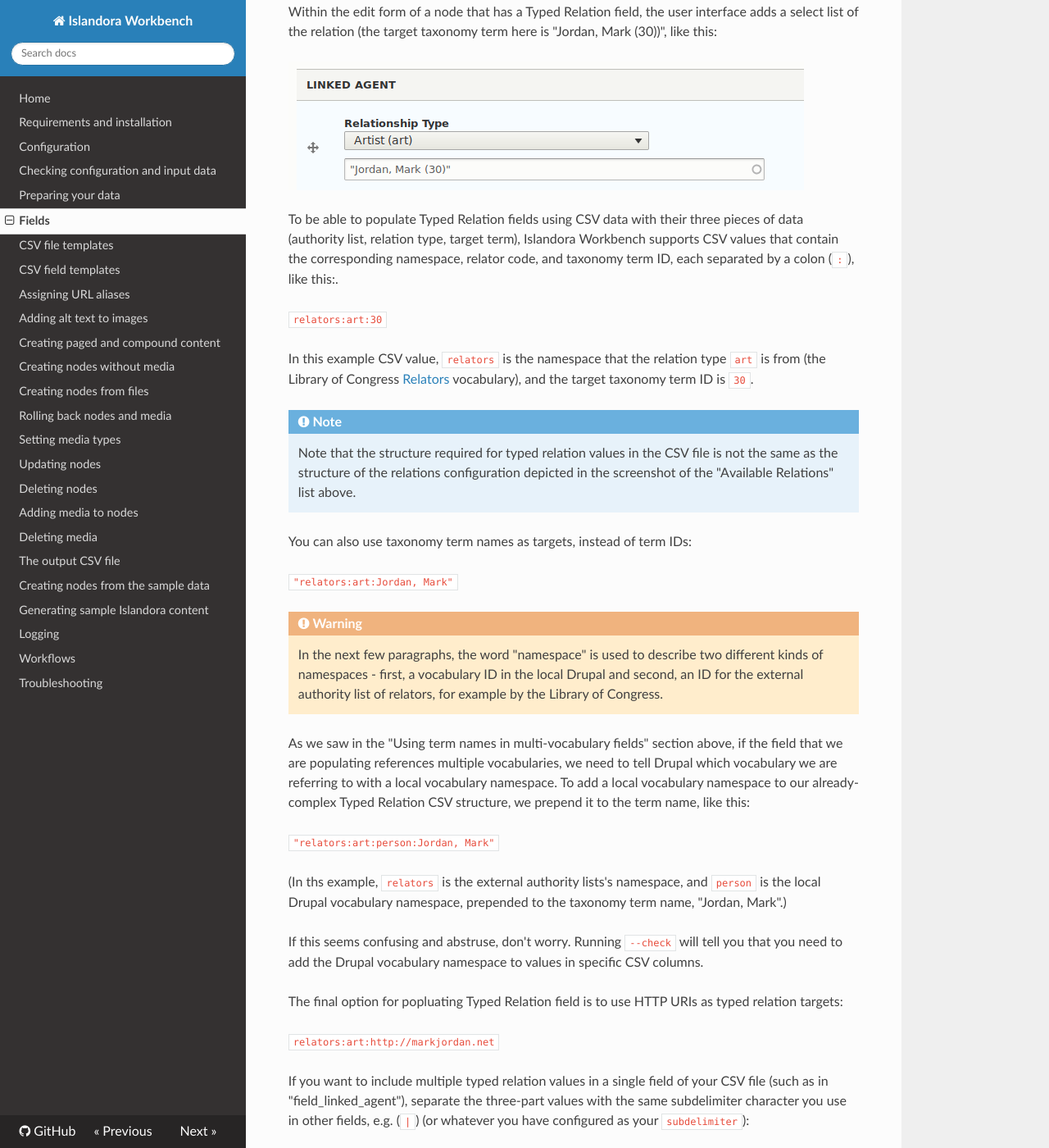
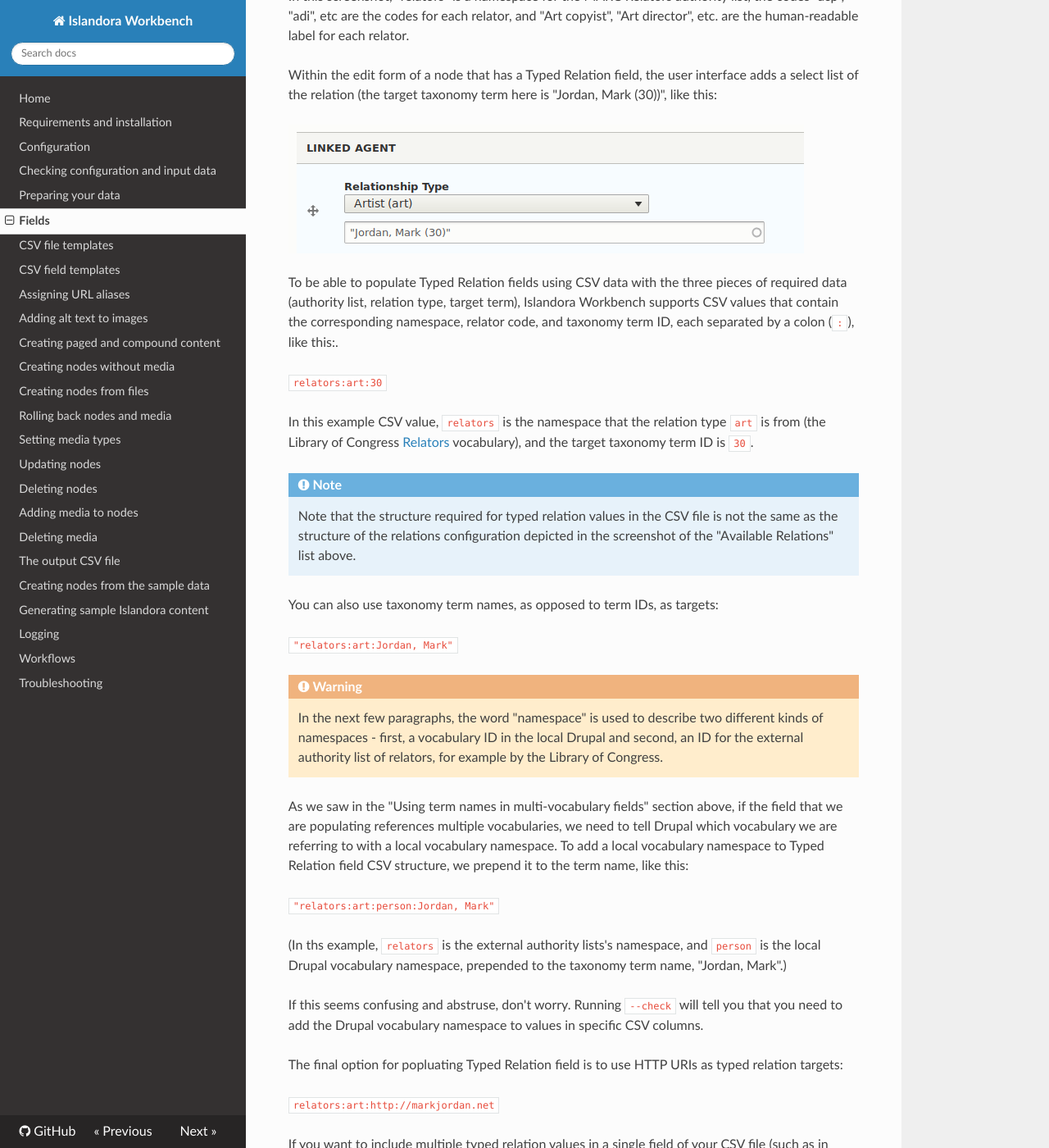
Before and after one commit to mjordan/islandora_workbench_docs, an MkDocs documentation site: the page built from docs/fields.md, in a window 1280 px wide and 1400 px high, scrolled down 7967 px. Shown: the whole window at 82% size. Built offline with MkDocs 1.6.1, drawn with Linux system fonts in a browser that asks for light colours; nearby versions of some CDN libraries; old or Windows-style settings are respelled for this version of MkDocs; some of the changed text lies outside the part shown.

Commit message:
More updates.

````diff
--- a/docs/fields.md
+++ b/docs/fields.md
@@ -60,7 +66,7 @@
 * `uid`: The Drupal user ID to assign to the node and media created with the node. Optional. Only available in `create` tasks. If you are creating paged/compound objects from directories, this value is applied to the parent's children (if you are creating them using the page/child-level metadata method, these fields must be in your CSV metadata).
 * `created`: The timestamp to use in the node's "created" attribute and in the "created" attribute of the media created with the node. Optional, but if present, it must be in format 2020-11-15T23:49:22+00:00 (the +00:00 is the difference to Greenwich time/GMT). Only available in `create` tasks. If you are creating paged/compound objects from directories, this value is applied to the parent's children (if you are creating them using the page/child-level metadata method, these fields must be in your CSV metadata).
 
-### Content type-specific fields
+## Content type-specific fields
 
 For other Drupal fields, the column headings in the CSV file must match machine names of fields that exist in the target Islandora content type. Fields' machine names are visible within the "Manage fields" section of each content type's configuration, here circled in red:
 
@@ -68,11 +74,11 @@
 
 These field names, plus the fields indicated in the "Required fields" section above, are the column headers in your CSV file.
 
-### Single and multi-valued fields
+## Single and multi-valued fields
 
 Drupal allows for fields to have a single value, a specific maximum number of values, or unlimited number of values.
 
-#### Single-valued fields
+### Single-valued fields
 
 In your CSV file, single-valued fields simply contain the value, which, depending on the field type, can be a string or an integer. For example, using the fields defined by the Islandora Defaults module for the "Repository Item" content type, your CSV file could look like this:
 
@@ -83,7 +89,7 @@
 
 In this example, the term ID for the tag you want to assign in `field_access_terms` is 27, and the node ID of the collection you want to add the object to (in `field_member_of`) is 45.
 
-#### Multivalued fields
+### Multivalued fields
 
 For multivalued fields, you separate the values within a field with a pipe (`|`), like this:
 
@@ -105,7 +111,7 @@
 
 The subdelimiter character defaults to a pipe (`|`) but can be set in your config file using the `subdelimiter: ";"` option.
 
-### Field types
+## Field types
 
 Drupal is very strict about not accepting malformed data. Therefore we need to provide data to Drupal that is consistent with field types (string, taxonomy reference, EDTF, etc.) we are populating. This applies not only to Drupal's base fields (as we saw above) but to all fields. A field's type is indicated in the same place as its machine name, within the "Manage fields" section of each content type's configuration. The field types are circled in red in the screen shot below:
 
@@ -138,7 +144,7 @@
     * It replaces all other whitespace with a single space character.
     * It converts all text to lower case.
     * It removes all punctuation.
-    * If the term name you provide in the CSV file does not match any existing term names in the vocabulary linked to the field after these normalization rules are applied, it is used to create a new taxonomy term. If it does match, Workbench populates the field in your nodes with the matching term.
+    * After normalizing the term name using these rules, if the term name you provide in the CSV file does not match any existing term names in the vocabulary linked to the field after these normalization rules are applied, it is used to create a new taxonomy term. If it does match, Workbench populates the field in your nodes with the matching term.
 
 Adding new terms has some contraints:
 
@@ -147,13 +153,13 @@
 * `--check` will identify any new terms that exceed Drupal's maxiumum allowed length for term names, 255 characters. If a term name is longer than 255 characters, Workbench will truncate it at that length, log that it has done so, and create the term.
 * Taxonomy terms created with new nodes are not removed when you delete the nodes.
 
-##### Using term names in multi-vocabulary fields
+#### Using term names in multi-vocabulary fields
 
 While most node taxonomy fields reference only a single vocabulary, Drupal does allow fields to reference multiple vocabularies. This ability poses a problem when we use term names instead of term IDs in our CSV files: in a multi-vocabulary field, Workbench can't be sure which term name belongs in which of the multiple vocabularies referenced by that field. This applies to both existing terms and to new terms we want to add when creating node content.
 
 To avoid this problem, we need to tell Workbench which of the multple vocabularies each term name should (or does) belong to. We do this by namespacing terms with the applicable vocabulary ID.
 
-For example, let's imagine we have a node field whose name is `field_sample_tags`, and this field references two taxonomies, `cats` and `dogs`. To use the terms `Tuxedo`, `Tabby`, `German Shepherd` in the CSV when adding new nodes, we would namespace them with vocabulary IDs like this:
+For example, let's imagine we have a node field whose name is `field_sample_tags`, and this field references two vocabularies, "cats" and "dogs". To use the terms `Tuxedo`, `Tabby`, `German Shepherd` in the CSV when adding new nodes, we need to namespace them with vocabulary IDs like this:
 
 
 ```text
@@ -169,7 +175,7 @@
 cats:Tuxedo|cats:Misbehaving|dogs:German Shepherd
 ```
 
-Term names containing commas (`,`) in multi-valued, multi-vocabulary fields need special treatment (no surprise there): you need to wrap the entire field in quotation marks (like you would for any other CSV value that contains a comma), and in addition, specify the namespace within each of the values:
+CSV values containing term names that have commas (`,`) in multi-valued, multi-vocabulary fields need to be wrapped in quotation marks (like any CSV value containing a comma), and in addition, the need to specify the namespace within each of the subvalues:
 
 ```text
 "tags:gum, Bubble|tags:candy, Hard"
@@ -182,7 +188,7 @@
 
 Note that since `:` is a special character when you use term names in multi-vocabulary CSV fields, you can't add a namespaced term that itself contains a `:`. You need to add it manually to Drupal and then use its term ID (or name, or URI) in your CSV file.
 
-##### Using term URIs instead of term IDs
+#### Using term URIs instead of term IDs
 
 Islandora Workbench lets you use URIs assigned to terms instead of term IDs. You can use a term URI in the `media_use_tid` configuration option (for example, `"http://pcdm.org/use#OriginalFile"`) and in taxonomy fields in your metadata CSV file:
 
@@ -213,7 +219,7 @@
 
 ![Linked agent example](images/linked_agent.png)
 
-To be able to populate Typed Relation fields using CSV data with their three pieces of data (authority list, relation type, target term), Islandora Workbench supports CSV values that contain the corresponding namespace, relator code, and taxonomy term ID, each separated by a colon (`:`), like this:.
+To be able to populate Typed Relation fields using CSV data with the three pieces of required data (authority list, relation type, target term), Islandora Workbench supports CSV values that contain the corresponding namespace, relator code, and taxonomy term ID, each separated by a colon (`:`), like this:.
 
 `relators:art:30`
 
@@ -222,14 +228,14 @@
 !!! note
     Note that the structure required for typed relation values in the CSV file is not the same as the structure of the relations configuration depicted in the screenshot of the "Available Relations" list above.
 
-You can also use taxonomy term names as targets, instead of term IDs:
+You can also use taxonomy term names, as opposed to term IDs, as targets:
 
 `"relators:art:Jordan, Mark"`
 
 !!! warning
     In the next few paragraphs, the word "namespace" is used to describe two different kinds of namespaces - first, a vocabulary ID in the local Drupal and second, an ID for the external authority list of relators, for example by the Library of Congress.
 
-As we saw in the "Using term names in multi-vocabulary fields" section above, if the field that we are populating references multiple vocabularies, we need to tell Drupal which vocabulary we are referring to with a local vocabulary namespace. To add a local vocabulary namespace to our already-complex Typed Relation CSV structure, we prepend it to the term name, like this:
+As we saw in the "Using term names in multi-vocabulary fields" section above, if the field that we are populating references multiple vocabularies, we need to tell Drupal which vocabulary we are referring to with a local vocabulary namespace. To add a local vocabulary namespace to Typed Relation field CSV structure, we prepend it to the term name, like this:
 
 `"relators:art:person:Jordan, Mark"`
 
````
Also changed, not shown: other parts of docs/fields.md (+18 -12 lines), site/index.html.
